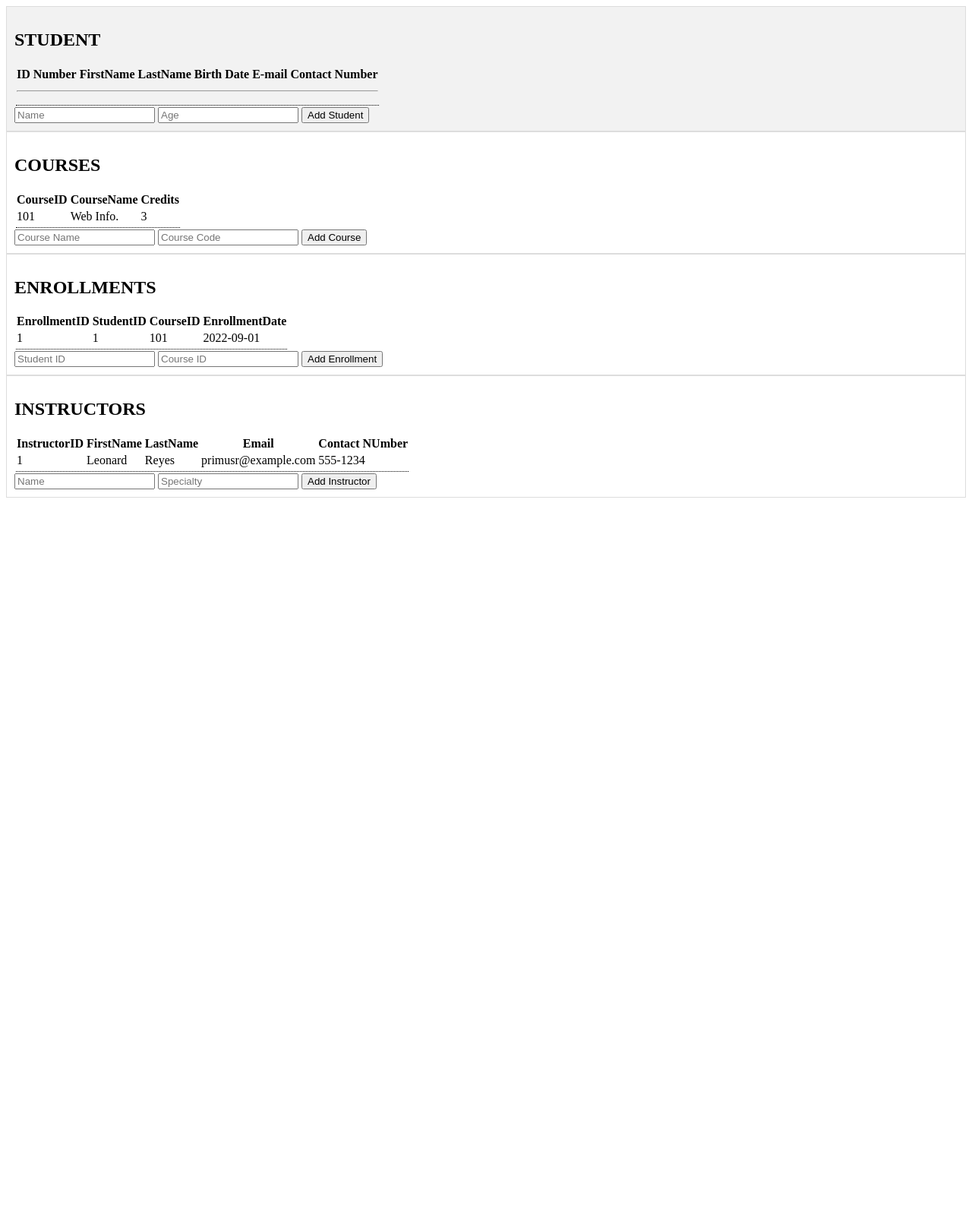
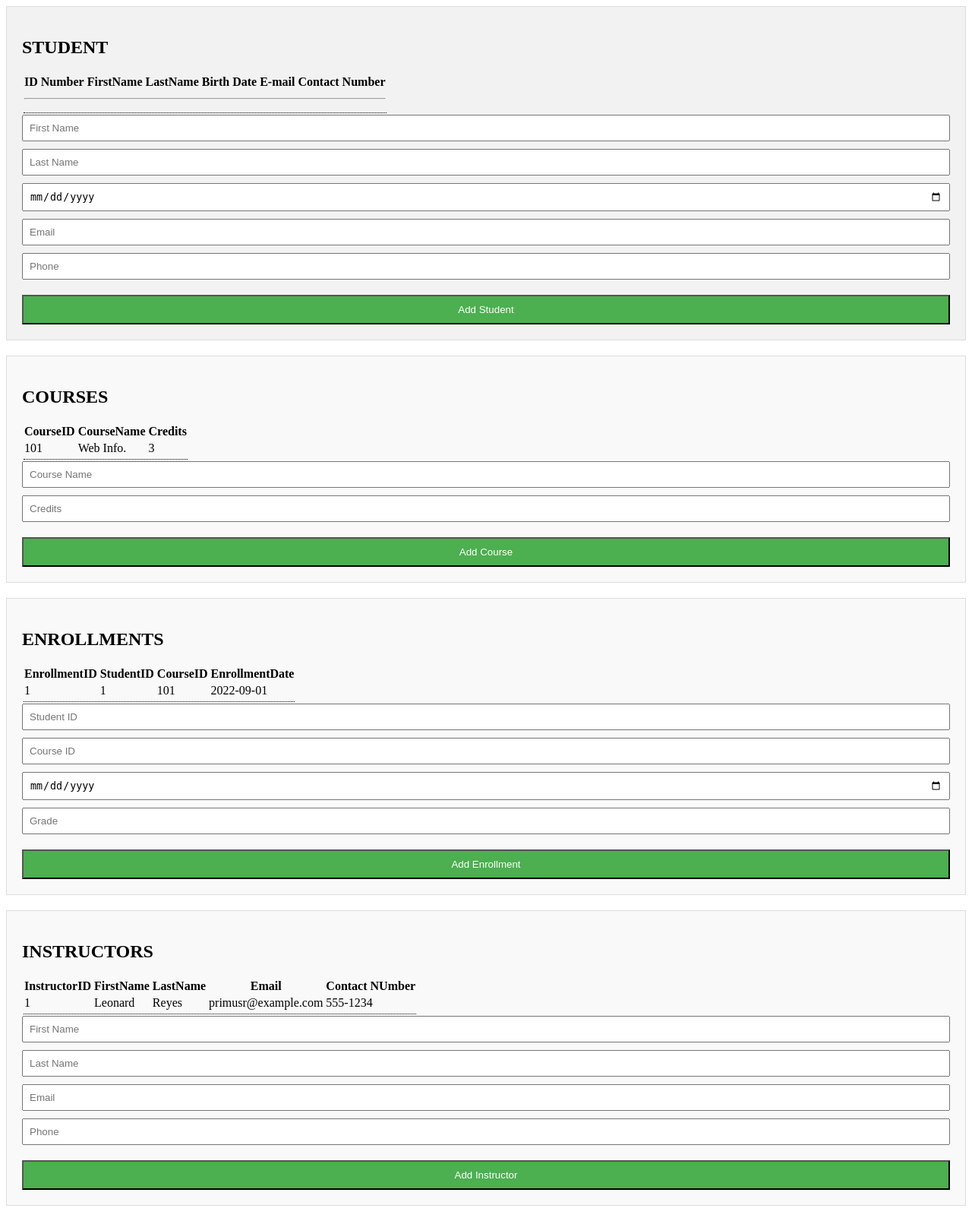
Before and after one commit to DeucesOUT1/wis, a PHP site: page /connect.php in a window 1280 px wide. Shown: the whole page at 76% size. Before the commit the page ends 655 px from the top, so only its background shows below. Run offline with PHP 8.4, Linux system fonts and the light colour scheme; data comes from the database, SQL or seed files in the repository; both versions use the stored data as it was after the commit; tables that the repository leaves empty or names only in its code hold one stand-in row (values such as "Sample post"); data that the repository does not hold is empty.

Commit message:
PHP MySQL V3

```diff
--- a/connect.php
+++ b/connect.php
@@ -24,9 +24,15 @@
 // Function to handle form submission for adding a new student
 function addStudent() {
     global $conn;
-    $name = $_POST['student_name'];
-    $age = $_POST['student_age'];
-    $query = "INSERT INTO Student (name, age) VALUES ('$name', '$age')";
+    $firstName = $_POST['student_first_name'];
+    $lastName = $_POST['student_last_name'];
+    $dob = $_POST['student_dob'];
+    $email = $_POST['student_email'];
+    $phone = $_POST['student_phone'];
+
+    $query = "INSERT INTO Student (FirstName, LastName, DateOfBirth, Email, Phone)
+              VALUES ('$firstName', '$lastName', '$dob', '$email', '$phone')";
+
     if ($conn->query($query) === TRUE) {
         echo "New student added successfully!";
     } else {
@@ -37,9 +43,12 @@
 // Function to handle form submission for adding a new course
 function addCourse() {
     global $conn;
-    $name = $_POST['course_name'];
-    $code = $_POST['course_code'];
-    $query = "INSERT INTO Courses (name, code) VALUES ('$name', '$code')";
+    $courseName = $_POST['course_name'];
+    $credits = $_POST['course_credits'];
+
+    $query = "INSERT INTO Course (CourseName, Credits)
+              VALUES ('$courseName', '$credits')";
+
     if ($conn->query($query) === TRUE) {
         echo "New course added successfully!";
     } else {
@@ -50,9 +59,14 @@
 // Function to handle form submission for adding a new enrollment
 function addEnrollment() {
     global $conn;
-    $studentId = $_POST['student_id'];
-    $courseId = $_POST['course_id'];
-    $query = "INSERT INTO Enrollments (student_id, course_id) VALUES ('$studentId', '$courseId')";
+    $studentId = $_POST['enrollment_student_id'];
+    $courseId = $_POST['enrollment_course_id'];
+    $enrollmentDate = $_POST['enrollment_date'];
+    $grade = $_POST['enrollment_grade'];
+
+    $query = "INSERT INTO Enrollment (StudentID, CourseID, EnrollmentDate, Grade)
+              VALUES ('$studentId', '$courseId', '$enrollmentDate', '$grade')";
+
     if ($conn->query($query) === TRUE) {
         echo "New enrollment added successfully!";
     } else {
@@ -63,15 +77,21 @@
 // Function to handle form submission for adding a new instructor
 function addInstructor() {
     global $conn;
-    $name = $_POST['instructor_name'];
-    $specialty = $_POST['instructor_specialty'];
-    $query = "INSERT INTO Instructors (name, specialty) VALUES ('$name', '$specialty')";
+    $instructorFirstName = $_POST['instructor_first_name'];
+    $instructorLastName = $_POST['instructor_last_name'];
+    $instructorEmail = $_POST['instructor_email'];
+    $instructorPhone = $_POST['instructor_phone'];
+
+    $query = "INSERT INTO Instructor (FirstName, LastName, Email, Phone)
+              VALUES ('$instructorFirstName', '$instructorLastName', '$instructorEmail', '$instructorPhone')";
+
     if ($conn->query($query) === TRUE) {
         echo "New instructor added successfully!";
     } else {
         echo "Error: " . $query . "<br>" . $conn->error;
     }
 }
+
 
 // Check if the form for adding a new student is submitted
 if (isset($_POST['add_student'])) {
@@ -99,8 +119,11 @@
   <h2>STUDENT</h2>
   <?php include 'show_student.php'; ?>
   <form method="POST" action="">
-    <input type="text" name="student_name" placeholder="Name" required>
-    <input type="number" name="student_age" placeholder="Age" required>
+    <input type="text" name="student_first_name" placeholder="First Name" required>
+    <input type="text" name="student_last_name" placeholder="Last Name" required>
+    <input type="date" name="student_dob" placeholder="Date of Birth" required>
+    <input type="email" name="student_email" placeholder="Email" required>
+    <input type="tel" name="student_phone" placeholder="Phone" required>
     <button type="submit" name="add_student">Add Student</button>
   </form>
 </div>
@@ -110,7 +133,7 @@
   <?php include 'show_courses.php'; ?>
   <form method="POST" action="">
     <input type="text" name="course_name" placeholder="Course Name" required>
-    <input type="text" name="course_code" placeholder="Course Code" required>
+    <input type="number" name="course_credits" placeholder="Credits" required>
     <button type="submit" name="add_course">Add Course</button>
   </form>
 </div>
@@ -119,9 +142,11 @@
   <h2>ENROLLMENTS</h2>
   <?php include 'show_enrollments.php'; ?>
   <form method="POST" action="">
-    <input type="number" name="student_id" placeholder="Student ID" required>
-    <input type="number" name="course_id" placeholder="Course ID" required>
-   <button type="submit" name="add_enrollment">Add Enrollment</button>
+    <input type="number" name="enrollment_student_id" placeholder="Student ID" required>
+    <input type="number" name="enrollment_course_id" placeholder="Course ID" required>
+    <input type="date" name="enrollment_date" placeholder="Enrollment Date" required>
+    <input type="text" name="enrollment_grade" placeholder="Grade" required>
+    <button type="submit" name="add_enrollment">Add Enrollment</button>
   </form>
 </div>
 
@@ -129,8 +154,10 @@
   <h2>INSTRUCTORS</h2>
   <?php include 'show_instructors.php'; ?>
   <form method="POST" action="">
-    <input type="text" name="instructor_name" placeholder="Name" required>
-    <input type="text" name="instructor_specialty" placeholder="Specialty" required>
+    <input type="text" name="instructor_first_name" placeholder="First Name" required>
+    <input type="text" name="instructor_last_name" placeholder="Last Name" required>
+    <input type="email" name="instructor_email" placeholder="Email" required>
+    <input type="tel" name="instructor_phone" placeholder="Phone" required>
     <button type="submit" name="add_instructor">Add Instructor</button>
   </form>
 </div>
--- a/show_student.php
+++ b/show_student.php
@@ -11,23 +11,25 @@
 if ($conn->connect_error) {
     die("Connection failed: " . $conn->connect_error);
 }
-// echo "Connected successfully";
 
-$sql = "SELECT * FROM student";
+$sql = "SELECT * FROM Student";
 $result = $conn->query($sql);
 
 // Check if the query was successful
 if ($result) {
     echo '<table>';
-    echo '<tr><th>ID Number</th>
-          <th>FirstName</th>
-          <th>LastName</th>
-          <th>Birth Date</th>
-          <th>E-mail</th>
-          <th>Contact Number</th></tr>';
-          echo '<tr><td colspan="6"><hr></td></tr>'; // Separation line
+    echo '<tr>
+            <th>ID Number</th>
+            <th>FirstName</th>
+            <th>LastName</th>
+            <th>Birth Date</th>
+            <th>E-mail</th>
+            <th>Contact Number</th>
+          </tr>';
+    echo '<tr><td colspan="6"><hr></td></tr>'; // Separation line
+
     // Process the results
-    while ($row = mysqli_fetch_assoc($result)) {
+    while ($row = $result->fetch_assoc()) {
         echo '<tr>';
         echo '<td>' . $row['StudentID'] . '</td>';
         echo '<td>' . $row['FirstName'] . '</td>';
@@ -40,7 +42,8 @@
     }
     echo '</table>';
 } else {
-    echo 'Error retrieving data: ' . mysqli_error($connection);
+    echo 'Error retrieving data: ' . $conn->error;
 }
 
+$conn->close(); // Close the connection
 ?>
--- a/styles.css
+++ b/styles.css
@@ -1,10 +1,44 @@
 .container {
   border: 1px solid #ddd;
-    padding: 10px;
+  padding: 20px;
+  background-color: #f9f9f9; /* Off white color */
+  margin-bottom: 20px; /* Add margin between containers */
 }
 
 .student-container {
   border: 1px solid #ddd;
+  padding: 20px;
+  background-color: #f2f2f2;
+  margin-bottom: 20px; /* Add margin between containers */
+}
+
+/* Style the form inputs */
+.container form input {
+  margin-bottom: 10px; /* Add margin between input fields */
+  padding: 8px;
+  width: 100%;
+  box-sizing: border-box;
+}
+
+/* Style the form buttons */
+.container form button {
+  background-color: #4CAF50; /* Green color */
+  color: white;
   padding: 10px;
-    background-color: #f2f2f2;
+  margin-top: 10px; /* Add margin above the button */
+  cursor: pointer;
+  width: 100%;
+  box-sizing: border-box;
 }
+
+/* Add some hover effect to the buttons */
+.container form button:hover {
+  background-color: #45a049; /* Darker green color on hover */
+}
+
+/* Center the buttons in the form */
+.container form {
+  display: flex;
+  flex-direction: column;
+  align-items: center;
+}
```
Also changed, not shown: StudentRecord.sql (+11 -11 lines). Lines whose indentation alone changed are shown as unchanged.
